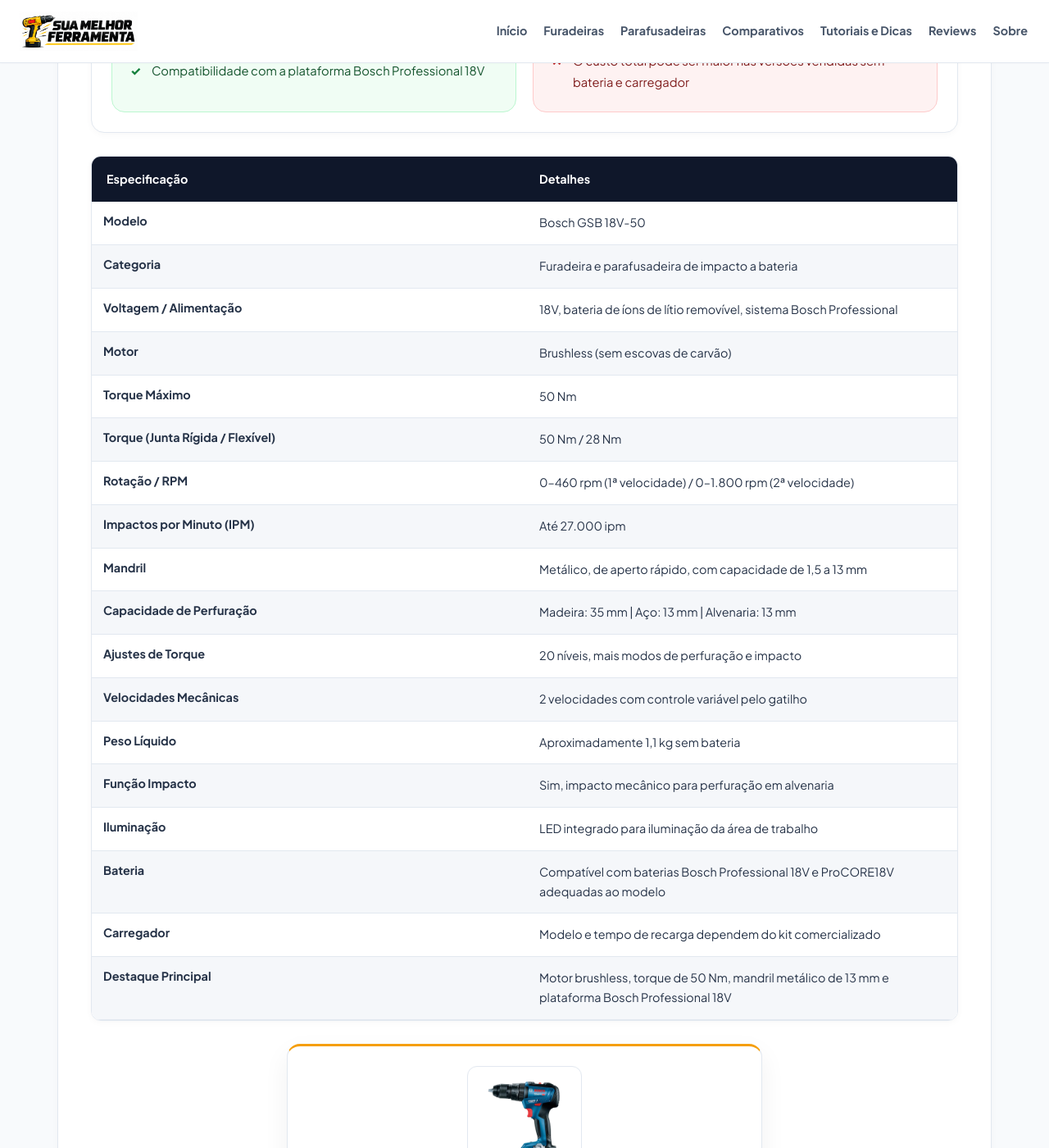
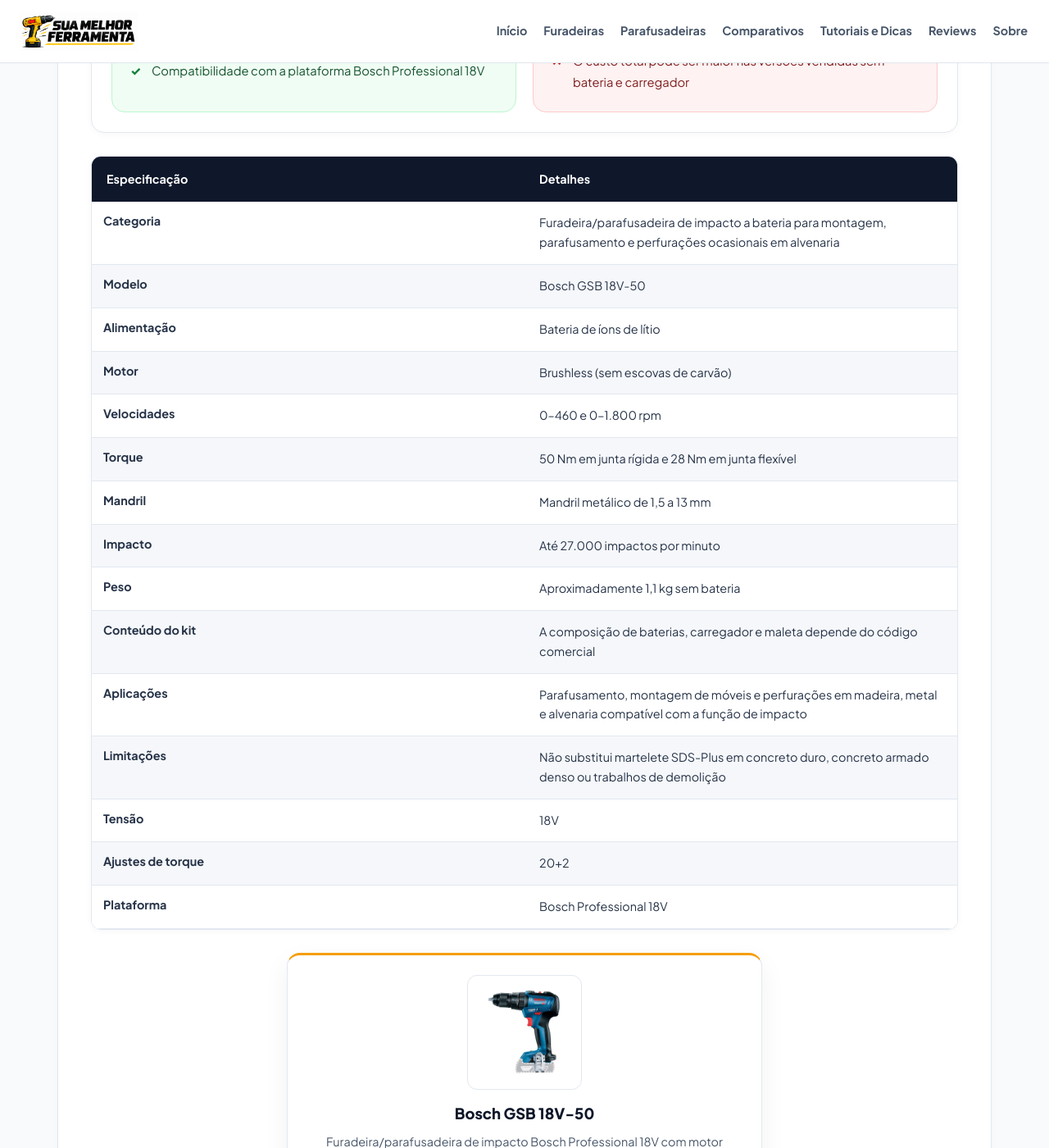
Before and after one commit to membroequipe/SiteReview, a Jekyll site: the page built from _posts/2026-10-24-review-bosch-gsb-18v-50.md, in a window 1280 px wide and 1400 px high, scrolled down 1892 px. Shown: the whole window at 82% size. Built offline with Jekyll 4.4.1, drawn with Linux system fonts in a browser that asks for light colours; some of the changed text lies outside the part shown.

Commit message:
Update produtos.yml

```diff
--- a/_data/produtos.yml
+++ b/_data/produtos.yml
@@ -1290,7 +1290,7 @@
   links:
     amazon: ""
     mercadolivre: "https://meli.la/2LTeFi1"
-    shopee: ""
+    shopee: "https://s.shopee.com.br/7AewIy49tp"
   especificacoes:
     - nome: "Categoria"
       valor: "Furadeira de impacto com fio"
@@ -1402,7 +1402,7 @@
   links:
     amazon: ""
     mercadolivre: "https://meli.la/2vGMw68"
-    shopee: ""
+    shopee: "https://s.shopee.com.br/6VPFW8ACWV"
   especificacoes:
     - nome: "Categoria"
       valor: "Martelete perfurador e rompedor com fio"
@@ -1447,7 +1447,7 @@
   links:
     amazon: ''
     mercadolivre: "https://meli.la/2sR1enJ"
-    shopee: ''
+    shopee: "https://s.shopee.com.br/AKby5TxDIM"
   especificacoes:
   - nome: Tensão e bateria
     valor: 12 V, 1,5 Ah
@@ -1472,7 +1472,7 @@
   links:
     amazon: ''
     mercadolivre: "https://meli.la/2ZJoQCj"
-    shopee: ''
+    shopee: "https://s.shopee.com.br/2qVx9nRfjh"
   especificacoes:
   - nome: Tensão e bateria
     valor: 12 V, 1,3 Ah
@@ -1528,6 +1528,47 @@
     valor: 20+2
   - nome: Plataforma
     valor: Bosch Professional 18V
+
+bosch_gsb_18v_50:
+  nome: Bosch GSB 18V-50
+  descricao: Furadeira/parafusadeira de impacto Bosch Professional 18V com motor Brushless, indicada para parafusamento, montagem e perfurações ocasionais em alvenaria.
+  imagem: /assets/images/posts/bosch-gsb-18v-50.png
+  links:
+    amazon: ""
+    mercadolivre: ""
+    shopee: ""
+  especificacoes:
+  - nome: Categoria
+    valor: Furadeira/parafusadeira de impacto a bateria para montagem, parafusamento e perfurações ocasionais em alvenaria
+  - nome: Modelo
+    valor: Bosch GSB 18V-50
+  - nome: Alimentação
+    valor: Bateria de íons de lítio
+  - nome: Motor
+    valor: Brushless (sem escovas de carvão)
+  - nome: Velocidades
+    valor: 0–460 e 0–1.800 rpm
+  - nome: Torque
+    valor: 50 Nm em junta rígida e 28 Nm em junta flexível
+  - nome: Mandril
+    valor: Mandril metálico de 1,5 a 13 mm
+  - nome: Impacto
+    valor: Até 27.000 impactos por minuto
+  - nome: Peso
+    valor: Aproximadamente 1,1 kg sem bateria
+  - nome: Conteúdo do kit
+    valor: A composição de baterias, carregador e maleta depende do código comercial
+  - nome: Aplicações
+    valor: Parafusamento, montagem de móveis e perfurações em madeira, metal e alvenaria compatível com a função de impacto
+  - nome: Limitações
+    valor: Não substitui martelete SDS-Plus em concreto duro, concreto armado denso ou trabalhos de demolição
+  - nome: Tensão
+    valor: 18V
+  - nome: Ajustes de torque
+    valor: 20+2
+  - nome: Plataforma
+    valor: Bosch Professional 18V
+
 
 
 dewalt_dcd708d2:
```
